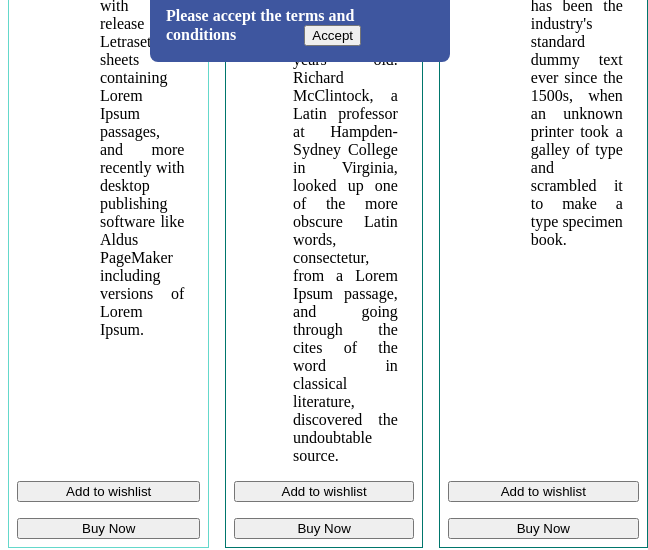
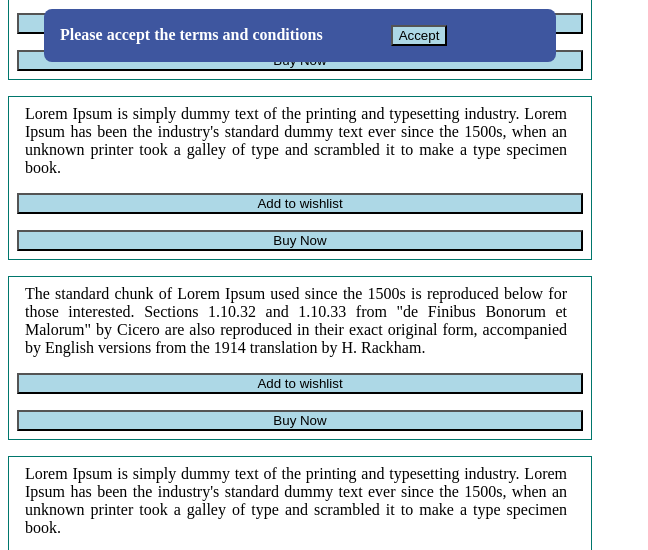
Before and after one commit to vg26/ra-homework, a plain HTML site: page css-layouts-homework/css-layouts-1/css-layout-1.html in a window 600 px wide. Shown: the part 722-1272 px from the top of the page, 648 px wide, since content can reach past the window. Drawn offline with Linux system fonts and the light colour scheme.

Commit message:
Responsive 1

```diff
--- a/css-layouts-homework/css-layouts-1/css-layouts-1.css
+++ b/css-layouts-homework/css-layouts-1/css-layouts-1.css
@@ -289,3 +289,29 @@
     color: white;
     font-weight: 600;
 }
+
+@media (max-width: 768px) {
+    .grid-container {
+        display: flex;
+        flex-direction: column;
+        flex: 1;
+    }
+    .terms {
+        width: 80%;
+    }
+    button {
+        background-color: lightblue;
+    }
+}
+
+@media (max-width: 600px) {
+    img {
+        display: none;
+    }
+}
+
+@media (min-width: 600px) {
+    .js p {
+        color: blue;
+    }
+}
```
